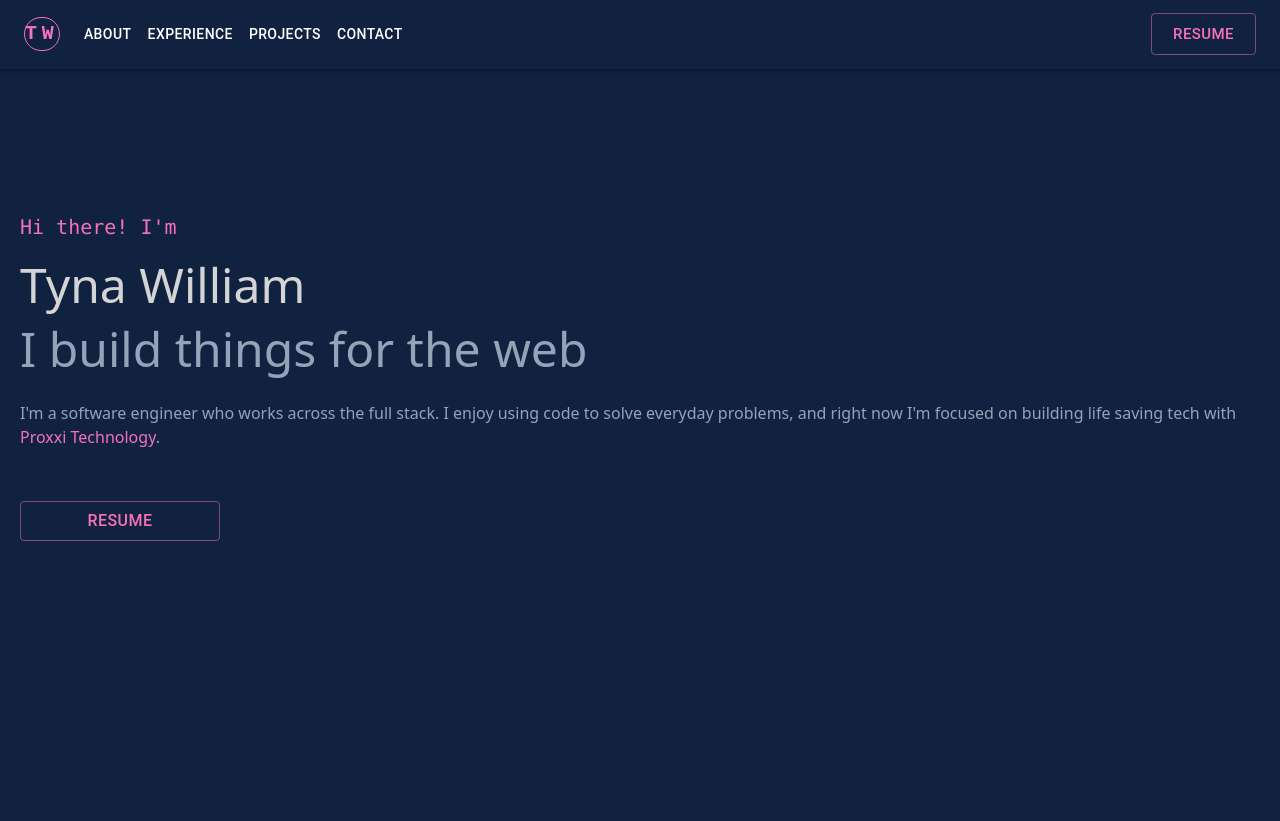
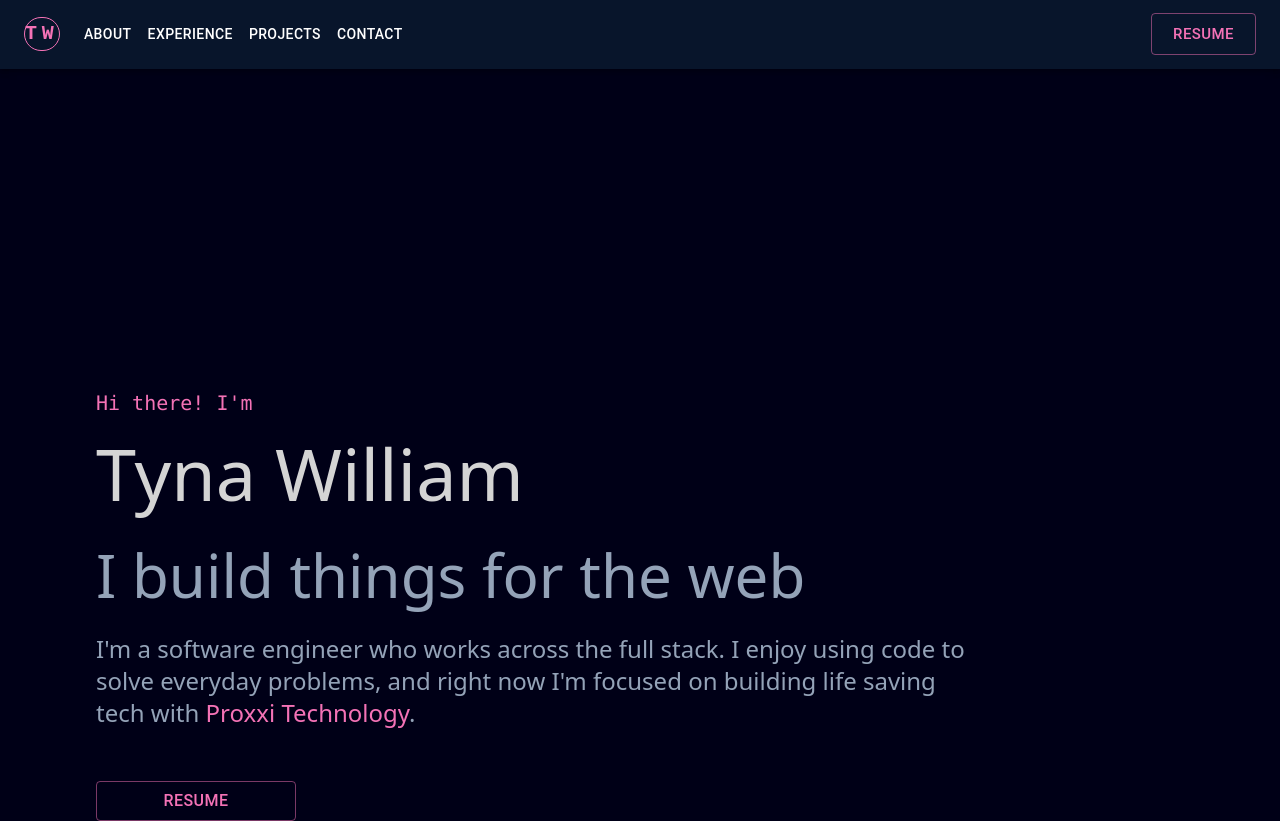
Before and after one commit to tynawilliam/tynawilliam_, a Next.js app: page / in a window 1280 px wide. Before the commit the page ends 800 px from the top, so only its background shows below. Built offline with nearby package versions, Linux system fonts and the light colour scheme.

Commit message:
tablet landing complete

```diff
--- a/src/components/Intro.js
+++ b/src/components/Intro.js
@@ -4,15 +4,19 @@ import styles from "../styles/Home.module.css";
 
 function Intro() {
   return (
-    <div className="mt-36 pl-5 flex flex-col items-start w-screen">
+    <div className="mt-36 pl-5 flex flex-col items-start w-screen tablet:w-5/6 tablet:px-24 tablet:mt-80">
       <h3 className="text-xl font-mono text-pink-400 pb-4 ">Hi there! I'm</h3>
-      <h1 className=" text-5xl ui-monospace mt-1 text-neutral-300 mb-4">
+      <h1 className=" text-5xl ui-monospace mt-1 text-neutral-300 mb-4 tablet:text-7xl">
         Tyna William
       </h1>
-      <h1 className={`text-5xl mb-7 text-[#94a3b8]`}>
+      <h1
+        className={`text-5xl mb-7 text-[#94a3b8] tablet:text-6xl tablet:pt-5`}
+      >
         I build things for the web
       </h1>
-      <p className={`text-l subtext w-full text-[#94a3b8] mb-3`}>
+      <p
+        className={`text-l subtext w-full text-[#94a3b8] mb-3 tablet:text-2xl`}
+      >
         I'm a software engineer who works across the full stack. I enjoy using
         code to solve everyday problems, and right now I'm focused on building
         life saving tech with{" "}
--- a/src/pages/_app.js
+++ b/src/pages/_app.js
@@ -4,7 +4,7 @@ import { ThemeProvider, createTheme } from "@mui/material/styles";
 const theme = createTheme({
   palette: {
     primary: {
-      main: "#112240",
+      main: "#0A192FD9",
       light: "#233554",
     },
     secondary: {
@@ -16,6 +16,10 @@ const theme = createTheme({
       variants: [
         {
           props: { size: "extraLarge" },
+          style: { fontSize: 16, padding: "5px 2px", width: "200px" },
+        },
+        {
+          props: { size: "xxxLarge" },
           style: { fontSize: 16, padding: "5px 2px", width: "200px" },
         },
       ],
--- a/src/styles/globals.css
+++ b/src/styles/globals.css
@@ -3,5 +3,8 @@
 @tailwind utilities;
 
 html {
-  background-color: #112240;
+  /* background-color: #112240; */
+  /* background-image: url("/background.jpg");
+  background-size: cover; */
+  background-color: #000017;
 }
--- a/tailwind.config.js
+++ b/tailwind.config.js
@@ -4,7 +4,7 @@ module.exports = {
   theme: {
     screens: {
       phone: "640px",
-      tablet: "900px",
+      tablet: "820px",
       // => @media (min-width: 640px) { ... }
 
       laptop: "1024px",
```
Also changed, not shown: 1 other file (tests, documents, lock files or other folders).
